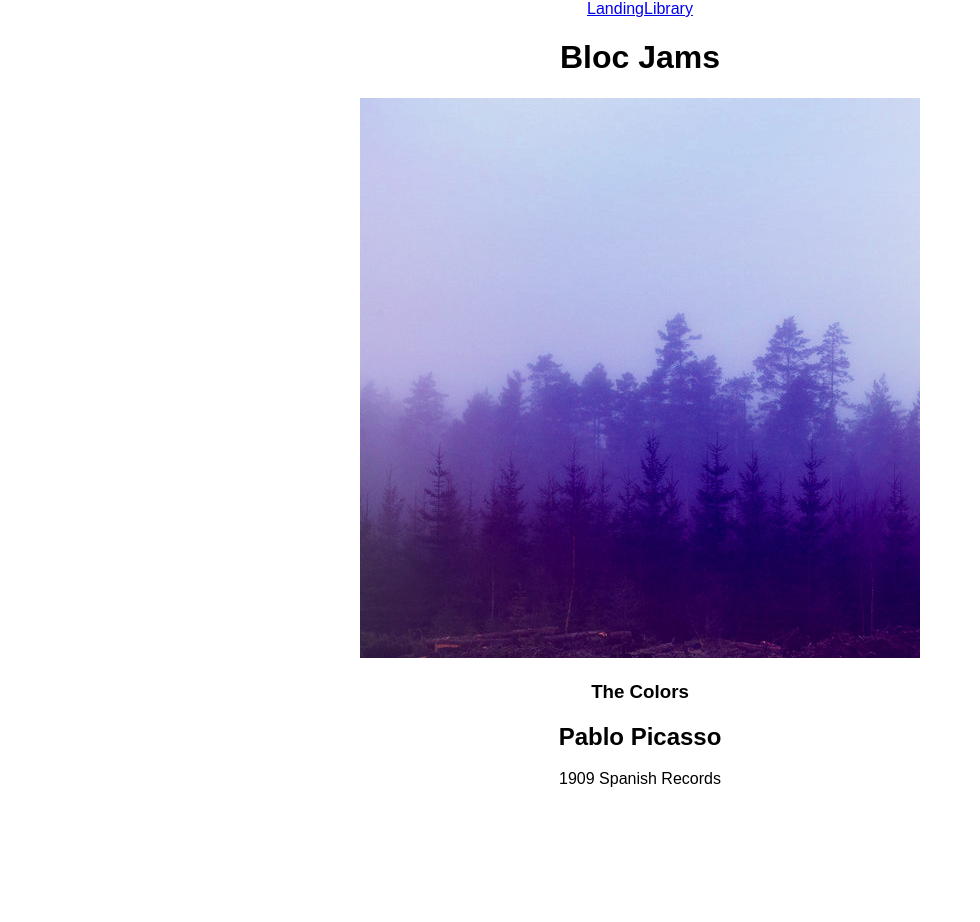
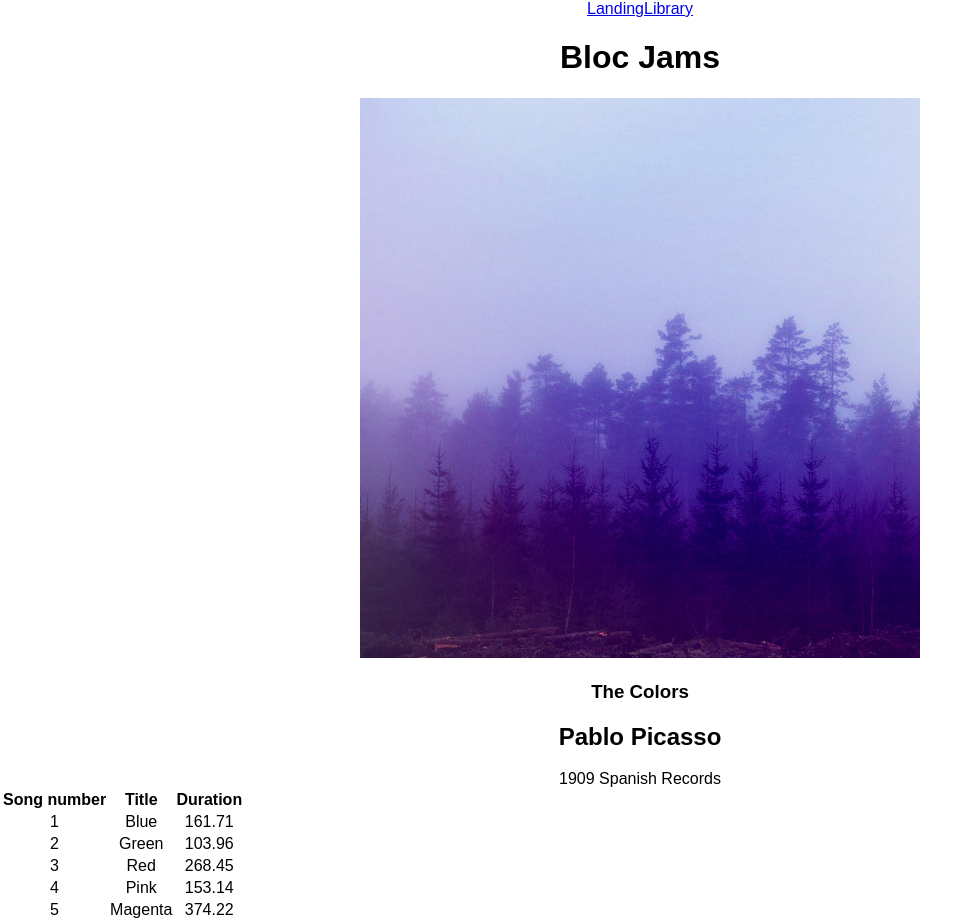
Before and after one commit to bnreine/bloc-jams-react, a React (Create React App) app: page /album/the-colors in a window 1280 px wide. Shown: the whole page, without its empty margins (0-980 px from the left). Before the commit the page ends 800 px from the top, so only its background shows below. Built offline with nearby package versions, Linux system fonts and the light colour scheme.

Commit message:
Assignment Components: Album: Completed

```diff
--- a/src/components/Album.js
+++ b/src/components/Album.js
@@ -17,17 +17,11 @@
      return (
        <section className="album">
         <section id="album-info">
-
           <img id="album-cover-art" src={this.state.album.albumCover} alt={this.state.album.title}/>
-
-
           <div className="album-details">
-
-
             <h1 id="album-title">{this.state.album.title}</h1>
             <h2 className="artist">{this.state.album.artist}</h2>
             <div id="release-info">{this.state.album.releaseInfo}</div>
-
           </div>
         </section>
 
@@ -38,11 +32,21 @@
             <col id="song-duration-column" />
           </colgroup>
           <tbody>
+            <tr>
+              <th>Song number</th>
+              <th>Title</th>
+              <th>Duration</th>
+            </tr>
+            {this.state.album.songs.map( (song, index) =>
+              <tr key={index}>
+                <td>{index+1}</td>
+                <td>{song.title}</td>
+                <td>{song.duration}</td>
+              </tr>
+              )
+            }
           </tbody>
         </table>
-
-
-
        </section>
      );
    }
--- a/src/components/Library.js
+++ b/src/components/Library.js
@@ -4,8 +4,8 @@
 
 class Library extends Component {
   constructor(props) {
-  super(props);
-  this.state = { albums: albumData };
+    super(props);
+    this.state = { albums: albumData };
   }
 
   render() {
@@ -19,8 +19,6 @@
           <div>{album.songs.length} songs</div>
         </Link>
         )}
-
-
      </section>
     );
   }
```
